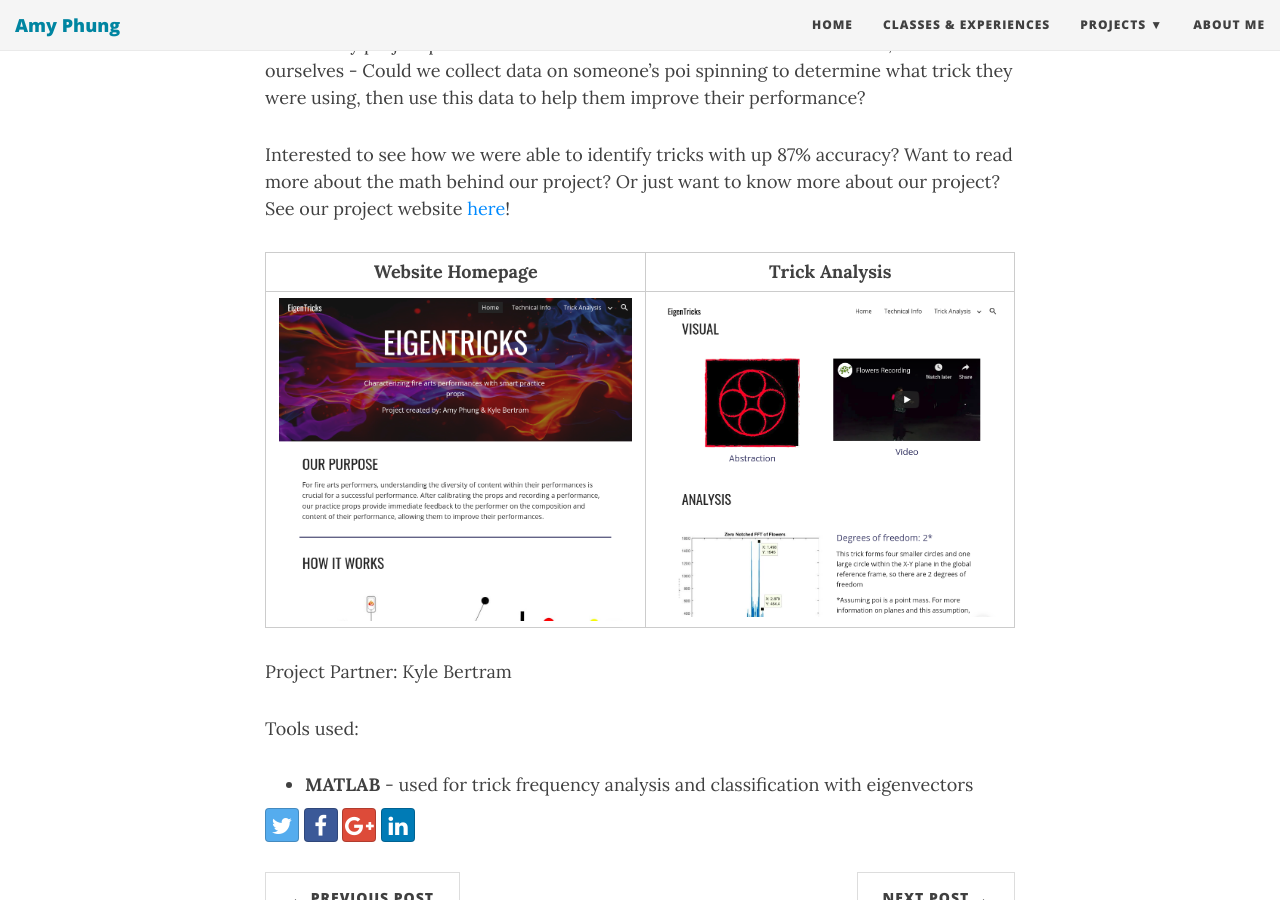
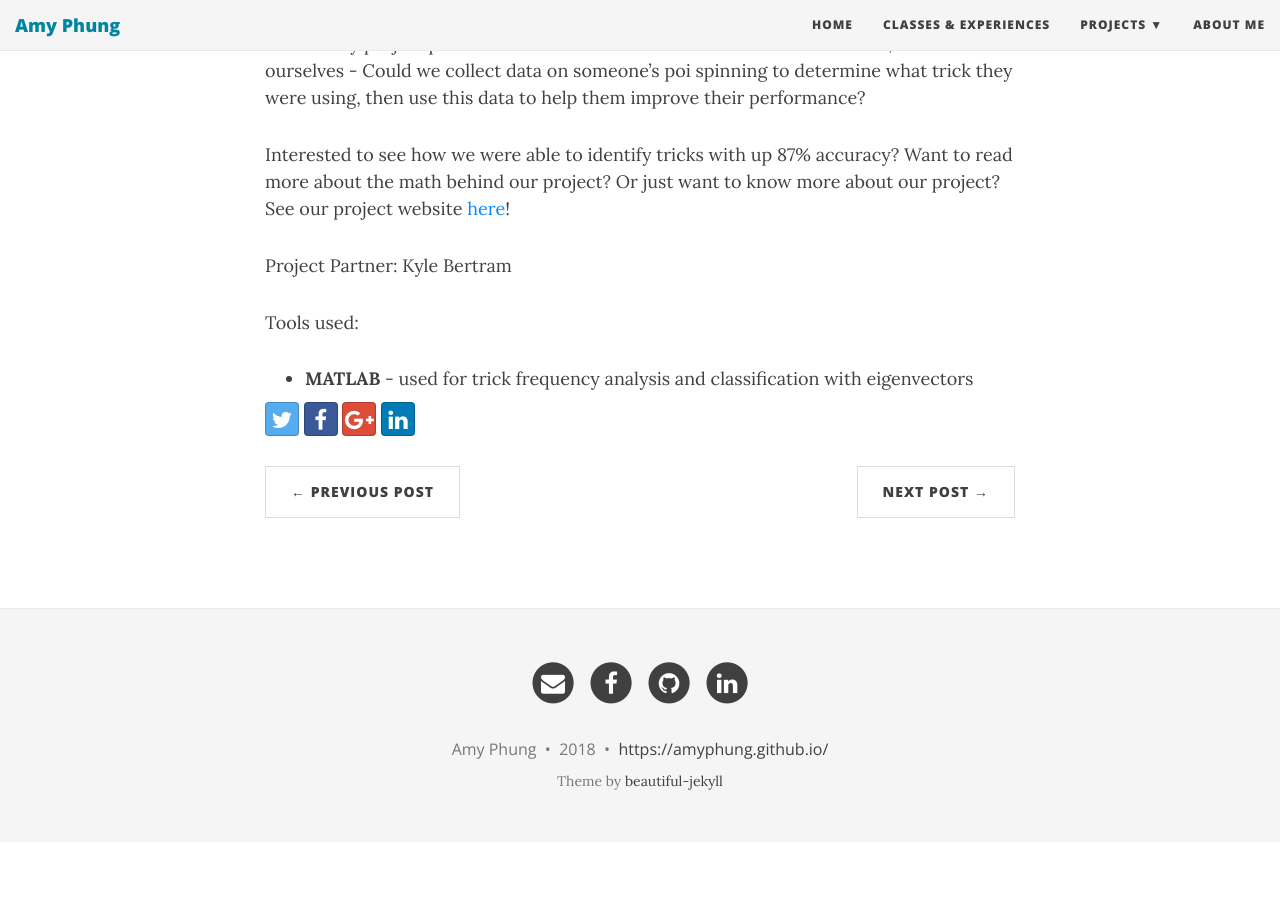
Before and after one commit to AmyPhung/amyphung.github.io, a Jekyll site: the page built from _posts/2018-09-1-eigentricks.md, in a window 1280 px wide and 900 px high, scrolled down 313 px. Built offline with Jekyll 4.4.1, drawn with Linux system fonts in a browser that asks for light colours; nearby versions of some CDN libraries; after the commit the page ends 1155 px from its top, so only the background shows below that.

Commit message:
Attempting to fix site - removed images from eigentricks

```diff
--- a/_posts/2018-09-1-eigentricks.md
+++ b/_posts/2018-09-1-eigentricks.md
@@ -9,9 +9,7 @@ The topic of this project was "wearable sensing" and analyzing sensor data for a
 
 Interested to see how we were able to identify tricks with up 87% accuracy? Want to read more about the math behind our project? Or just want to know more about our project? See our project website [here](https://sites.google.com/view/eigentricks/home)!
 
-Website Homepage                    |  Trick Analysis
-:----------------------------------:|:--------------------------------------:
-![](../../img/eigentricks-home.png) | ![](../../img/eigentricks-analysis.png)
+
 
 Project Partner: Kyle Bertram
 
```
